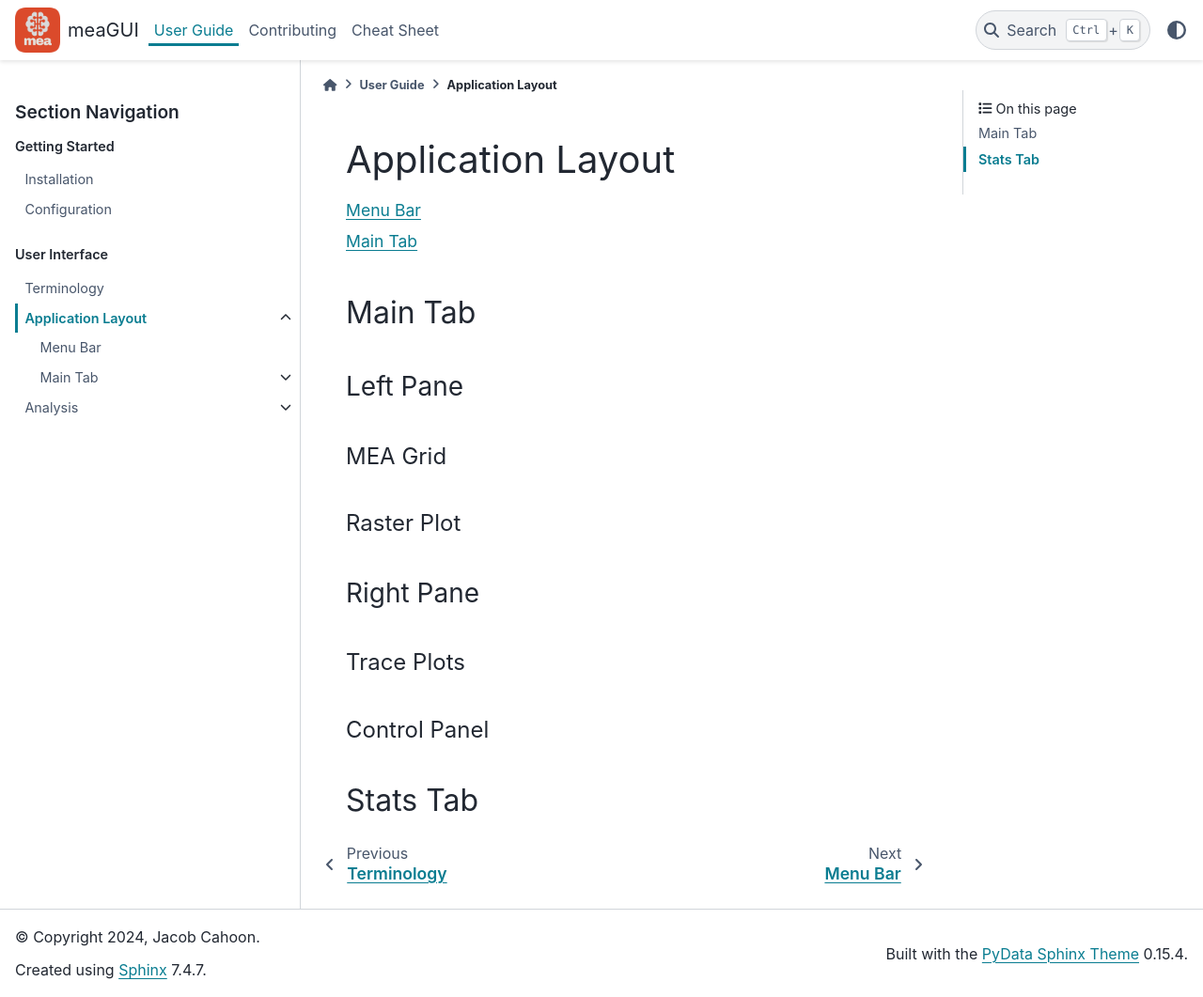
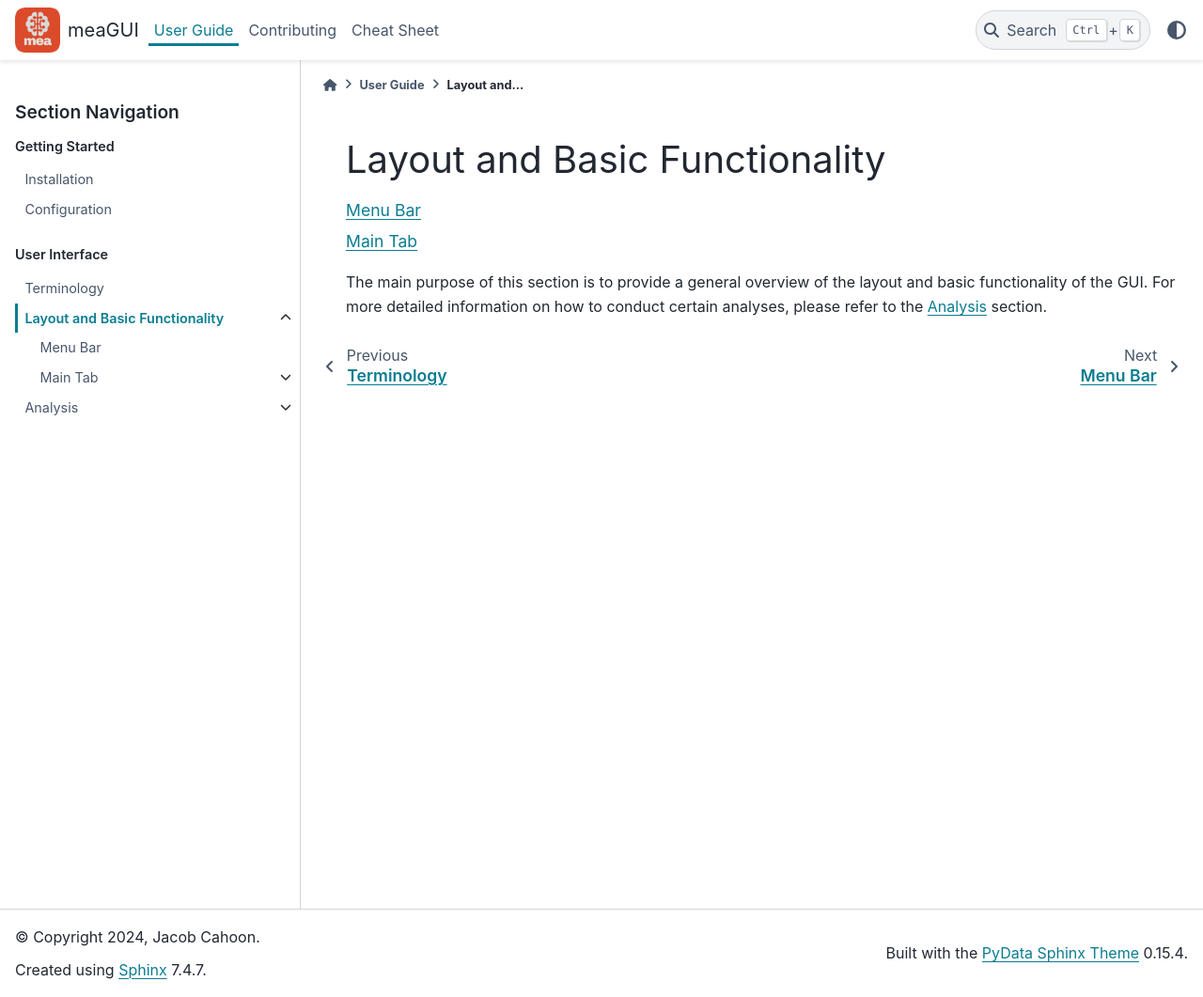
Before and after one commit to booka66/mea-gui, a Sphinx documentation site: the page built from docs/userguide/layout/layout.rst, in a window 1280 px wide and 1061 px high. Shown: the whole window at 94% size. Built offline with Sphinx 7.4.7 and the PyData theme 0.15.4, drawn with Linux system fonts in a browser that asks for light colours.

```diff
--- a/docs/userguide/analysis/analysis.rst
+++ b/docs/userguide/analysis/analysis.rst
@@ -1,3 +1,6 @@
+.. _analysis:
+
+========
 Analysis
 ========
 
--- a/docs/userguide/layout/layout.rst
+++ b/docs/userguide/layout/layout.rst
@@ -1,6 +1,6 @@
-==================
-Application Layout
-==================
+==============================
+Layout and Basic Functionality
+==============================
 
 .. toctree::
   :maxdepth: 1
@@ -8,26 +8,5 @@ Application Layout
   menubar
   maintab/maintab
 
-Main Tab
-========
-
-Left Pane
----------
-
-MEA Grid
-~~~~~~~~
-
-Raster Plot
-~~~~~~~~~~~
-
-Right Pane
-----------
-
-Trace Plots
-~~~~~~~~~~~
-
-Control Panel
-~~~~~~~~~~~~~
-
-Stats Tab
-=========
+The main purpose of this section is to provide a general overview of the layout and basic functionality of the GUI.
+For more detailed information on how to conduct certain analyses, please refer to the :ref:`analysis` section.
```
Also changed, not shown: docs/userguide/analysis/dischargetracking.rst (+17 -0 lines).
